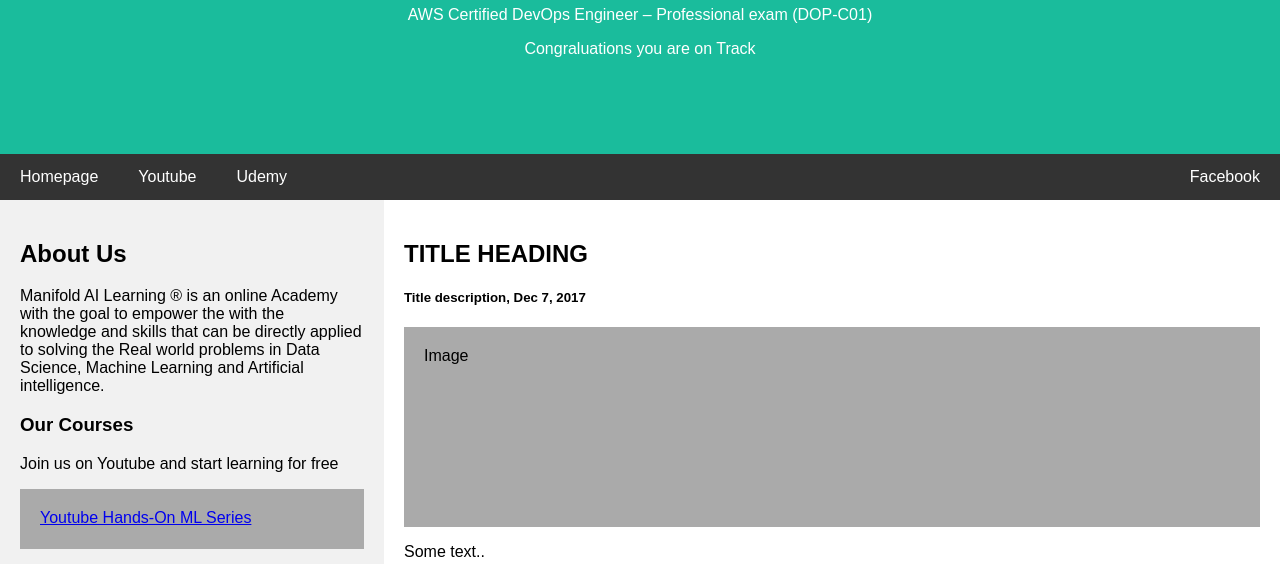
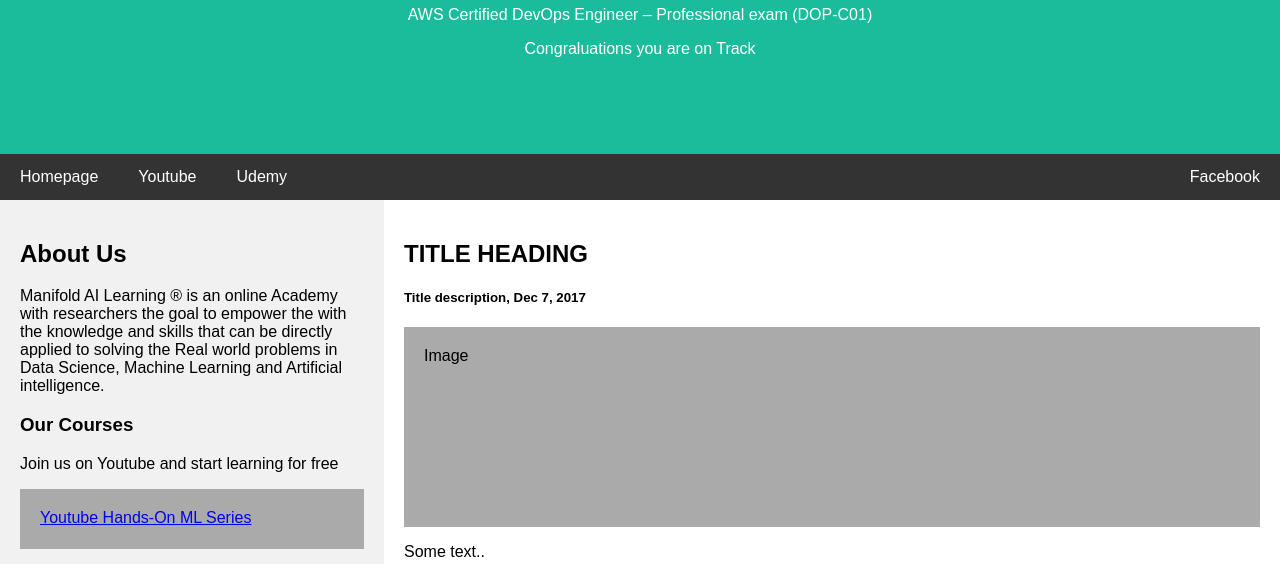
Before and after one commit to bututoubaobei-0108/codebuild-demo-v1, a plain HTML site: page index.html in a window 1280 px wide. Shown: the part 173-737 px from the top of the page. Drawn offline with Linux system fonts and the light colour scheme.

Commit message:
Update index.html

```diff
--- a/index.html
+++ b/index.html
@@ -128,7 +128,7 @@ body {
 <div class="row">
   <div class="side">
     <h2>About Us</h2>
-    <p>Manifold AI Learning ® is an online Academy with the goal to empower the  with the knowledge and skills that can be directly applied to solving the Real world problems in Data Science, Machine Learning and Artificial intelligence.</p>
+    <p>Manifold AI Learning ® is an online Academy with researchers the goal to empower the  with the knowledge and skills that can be directly applied to solving the Real world problems in Data Science, Machine Learning and Artificial intelligence.</p>
     <h3>Our Courses</h3>
     <p>Join us on Youtube and start learning for free</p>
     <div class="fakeimg" style="height:60px;"> <a href="https://www.youtube.com/manifoldailearning" class="right">Youtube Hands-On ML Series </a> </div><br>
```
